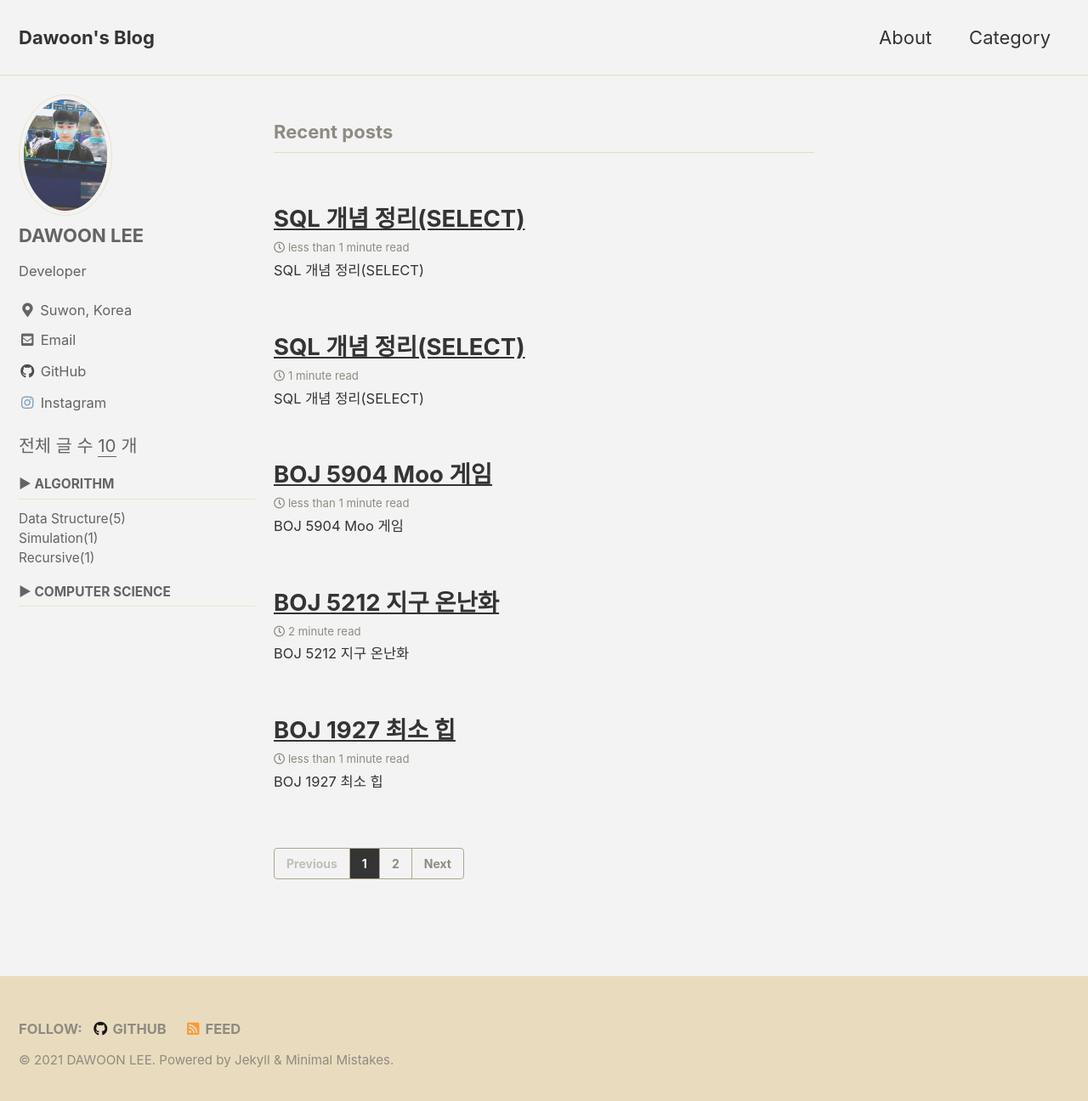
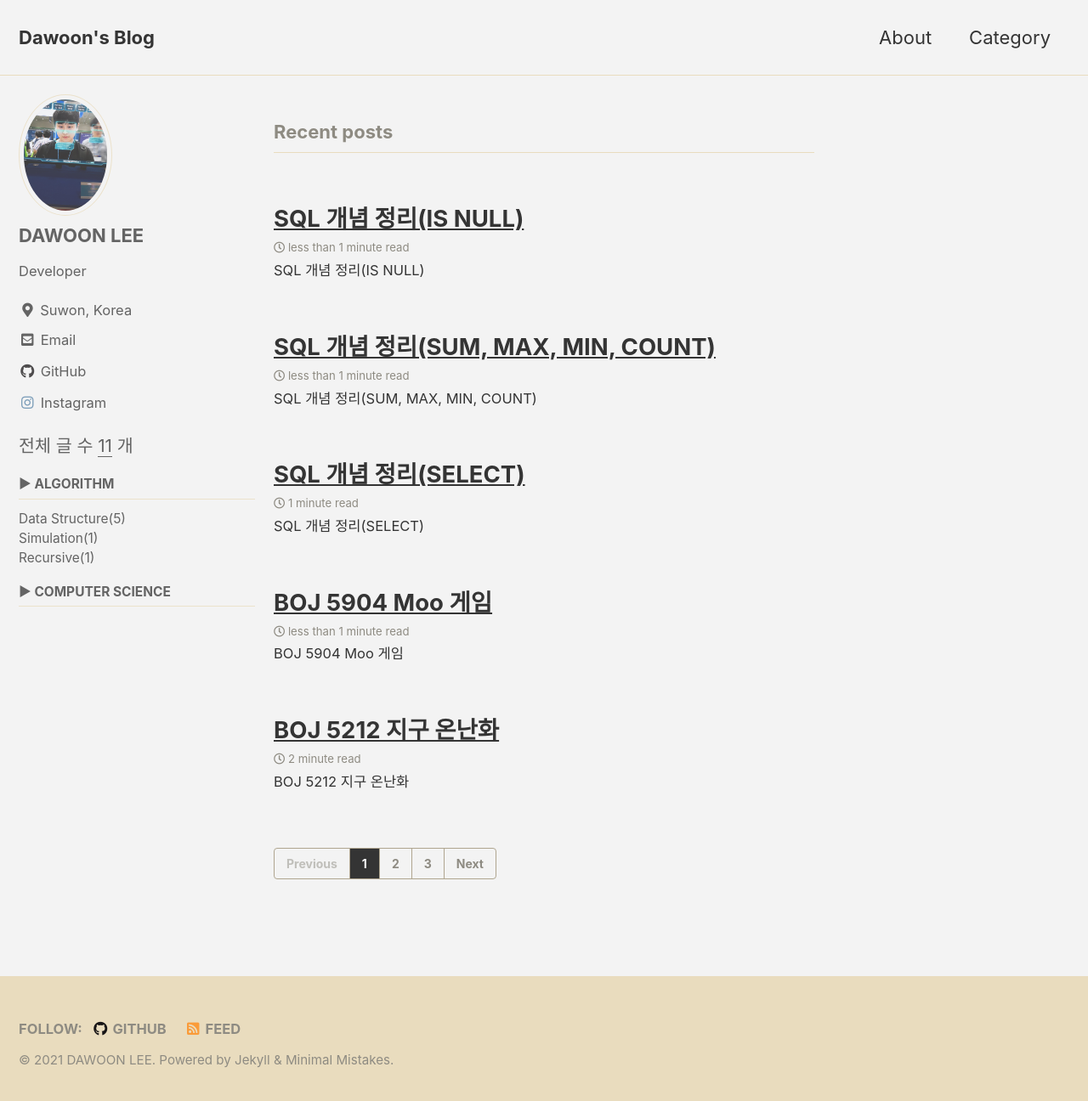
Before and after one commit to rhdrlvnd/rhdrlvnd.github.io, a Jekyll site: the page built from index.html, in a window 1280 px wide and 1303 px high. Shown: the top 1296 px of the window at 85% size. Built offline with Jekyll 4.4.1, drawn with Linux system fonts in a browser that asks for light colours; cached includes are drawn as plain includes; the list of posts is cut into pages by our own code; part of the change alters nothing that is shown.

Commit message:
post upload

````diff
--- a/_posts/Sql/2021-01-01-sql-basic2.md
+++ b/_posts/Sql/2021-01-01-sql-basic2.md
@@ -1,6 +1,6 @@
 ---
-title:  SQL 개념 정리(SELECT)
-excerpt: SQL 개념 정리(SELECT)
+title:  SQL 개념 정리(SUM, MAX, MIN, COUNT)
+excerpt: SQL 개념 정리(SUM, MAX, MIN, COUNT)
 search: true
 categories:
   - sql
--- /dev/null
+++ b/_posts/Sql/2021-01-02-sql-basic3.md
@@ -0,0 +1,64 @@
+---
+title:  SQL 개념 정리(IS NULL)
+excerpt: SQL 개념 정리(IS NULL)
+search: true
+categories:
+  - sql
+tags:
+  - sql
+last_modified_at: 2021-01-02T15:00:00+09:00
+---
+
+
+
+# IS NULL
+
+- SQL 데이터 중 NULL이 있는지 체크하는 IS NULL!
+
+
+
+[Programmers](https://programmers.co.kr/)에서문제를 하나씩 풀이하며 기초를 다져보자!!
+
+
+
+### 1. 이름이 없는 동물의 아이디
+[LINK](https://programmers.co.kr/learn/courses/30/lessons/59039)
+
+- 이름이 NULL인 동물을 구하는 문제
+- 조건절에 IS NULL을 이용하여 풀면 된다
+- 풀이
+
+```sql
+SELECT ANIMAL_ID
+FROM ANIMAL_INS
+WHERE NAME IS NULL
+```
+
+
+
+### 2. 이름이 있는 동물의 아이디
+[LINK](https://programmers.co.kr/learn/courses/30/lessons/59407)
+
+- 1번 문제와 반대! WHERE에 NOT을 넣어주자~
+- 풀이
+
+```sql
+SELECT ANIMAL_ID
+FROM ANIMAL_INS
+WHERE NOT NAME IS NULL
+```
+
+
+
+### 3. NULL 처리하기
+
+[LINK](https://programmers.co.kr/learn/courses/30/lessons/59410)
+
+- NULL일떄 데이터를 처리해주는 방법
+- IFNULL(COLUMN, '바꿀 내용')
+- 풀이
+
+```sql
+SELECT ANIMAL_TYPE,IFNULL(NAME,'No name') NAME, SEX_UPON_INTAKE
+FROM ANIMAL_INS;
+```
````
